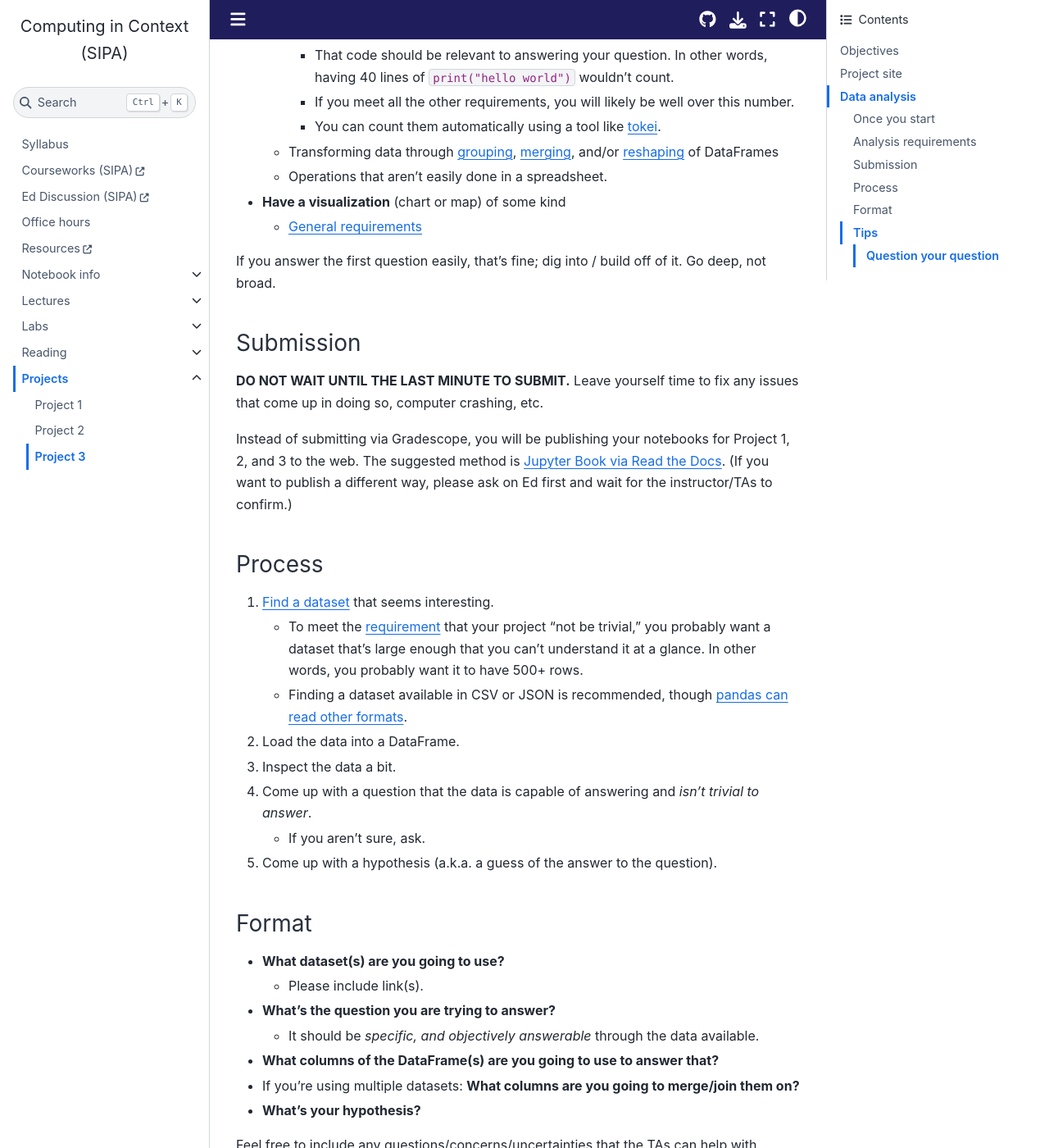
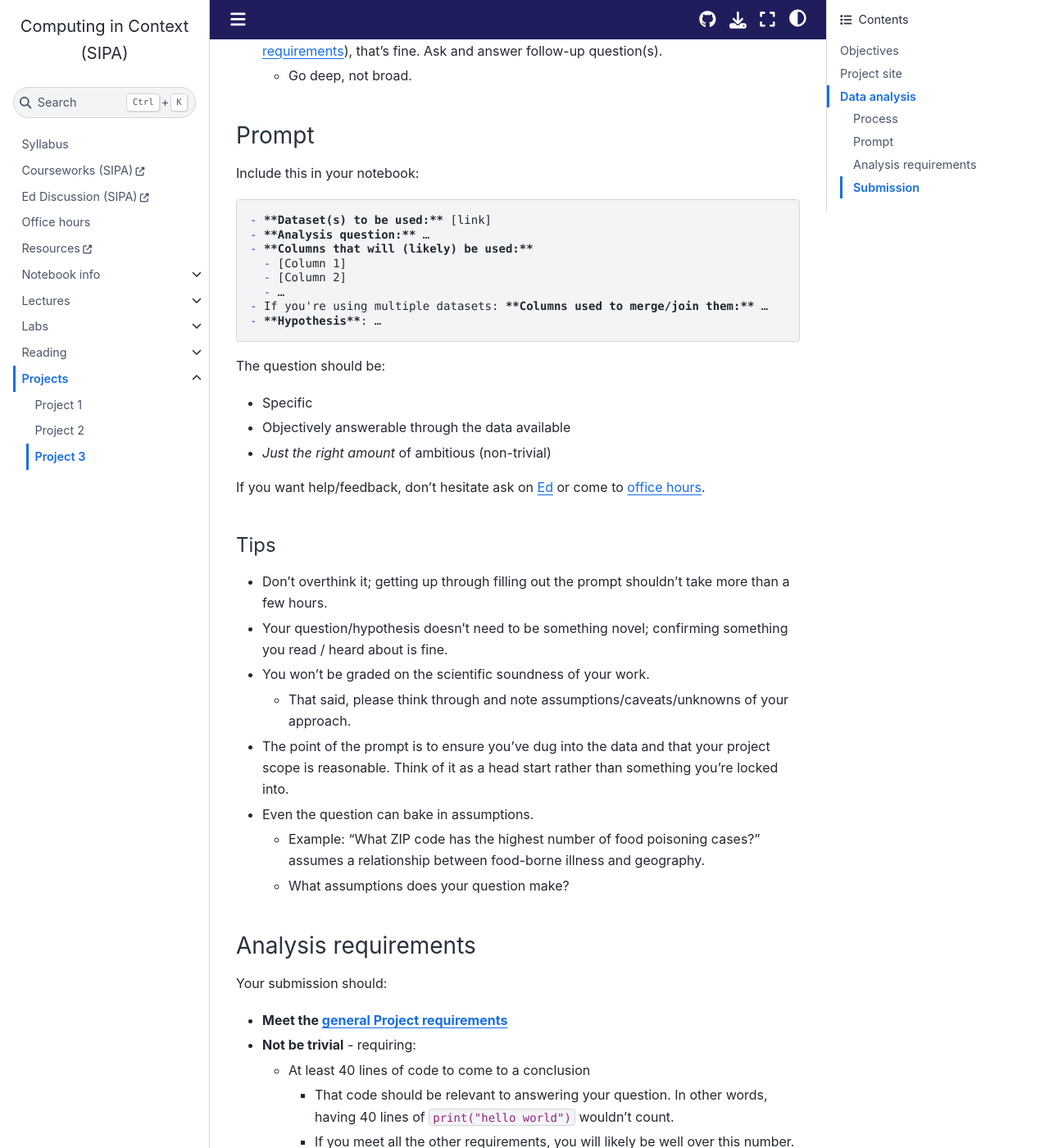
Before and after one commit to afeld/computing-in-context, a Jupyter Book: the page built from project_3.md, in a window 1280 px wide and 1400 px high, scrolled down 1271 px. Shown: the whole window at 82% size. Built offline with Jupyter Book 1.0.4 settings and Sphinx 7.4.7 and the Sphinx Book theme 1.1.4, drawn with Linux system fonts in a browser that asks for light colours; pages that are not in the unit, such as notebooks, are missing from menus; comment, search, counter and statistics services are not loaded; some of the changed text lies outside the part shown.

Commit message:
Python Final Project Proposal -> Project 3 prompt

````diff
--- a/project_3.md
+++ b/project_3.md
@@ -27,12 +27,54 @@ Please do not include your Lab notebooks in your site, per the [Academic Integri
 
 ## Data analysis
 
-We're looking for you to be _just the right amount_ of ambitious.
+[General Project information](notebooks.md#projects)
 
-### Once you start
+### Process
 
-- [General Project information](notebooks.md#projects)
-- If you end up answering your initial research question easily (haven't met the requirements below), ask and answer follow-up question(s).
+You'll be working in [the notebook created in Lecture 23](lecture_23.ipynb#create-notebook).
+
+1. [Find a dataset](notebooks.md#projects) that seems interesting.
+   - To meet the [requirement](#analysis-requirements) that your project "not be trivial," you probably want a dataset that's large enough that you can't understand it at a glance. In other words, you probably want it to have 500+ rows.
+1. Load the data into a DataFrame.
+1. Inspect the data a bit.
+1. Fill out the prompt (below).
+1. Answer the question.
+1. If you end up answering your initial research question easily (haven't met [the requirements](#analysis-requirements)), that's fine. Ask and answer follow-up question(s).
+   - Go deep, not broad.
+
+### Prompt
+
+Include this in your notebook:
+
+```md
+- **Dataset(s) to be used:** [link]
+- **Analysis question:** …
+- **Columns that will (likely) be used:**
+  - [Column 1]
+  - [Column 2]
+  - …
+- If you're using multiple datasets: **Columns used to merge/join them:** …
+- **Hypothesis**: …
+```
+
+The question should be:
+
+- Specific
+- Objectively answerable through the data available
+- _Just the right amount_ of ambitious (non-trivial)
+
+If you want help/feedback, don't hesitate ask on [Ed](https://courseworks2.columbia.edu/courses/207091/external_tools/37606?display=borderless) or come to [office hours](office_hours.md).
+
+#### Tips
+
+- Don't overthink it; getting up through filling out the prompt shouldn't take more than a few hours.
+- Your question/hypothesis doesn't need to be something novel; confirming something you read / heard about is fine.
+- You won't be graded on the scientific soundness of your work.
+  - That said, please think through and note assumptions/caveats/unknowns of your approach.
+- The point of the prompt is to ensure you've dug into the data and that your project scope is reasonable. Think of it as a head start rather than something you're locked into.
+- Even the question can bake in assumptions.
+  - Example: "What ZIP code has the highest number of food poisoning cases?" assumes a relationship between food-borne illness and geography.
+  - What assumptions does your question make?
 
 ### Analysis requirements
 
@@ -49,49 +91,6 @@ Your submission should:
 - **Have a visualization** (chart or map) of some kind
   - [General requirements](notebooks.md#visualizations)
 
-If you answer the first question easily, that's fine; dig into / build off of it. Go deep, not broad.
-
 ### Submission
 
-**DO NOT WAIT UNTIL THE LAST MINUTE TO SUBMIT.** Leave yourself time to fix any issues that come up in doing so, computer crashing, etc.
-
-Instead of submitting via Gradescope, you will be publishing your notebooks for Project 1, 2, and 3 to the web. The suggested method is [Jupyter Book via Read the Docs](week_13.md). (If you want to publish a different way, please ask on Ed first and wait for the instructor/TAs to confirm.)
-
-### Process
-
-1. [Find a dataset](notebooks.md#projects) that seems interesting.
-   - To meet the [requirement](#analysis-requirements) that your project "not be trivial," you probably want a dataset that's large enough that you can't understand it at a glance. In other words, you probably want it to have 500+ rows.
-   - Finding a dataset available in CSV or JSON is recommended, though [pandas can read other formats](https://pandas.pydata.org/pandas-docs/stable/user_guide/io.html).
-1. Load the data into a DataFrame.
-1. Inspect the data a bit.
-1. Come up with a question that the data is capable of answering and _isn't trivial to answer_.
-   - If you aren't sure, ask.
-1. Come up with a hypothesis (a.k.a. a guess of the answer to the question).
-
-### Format
-
-- **What dataset(s) are you going to use?**
-  - Please include link(s).
-- **What's the question you are trying to answer?**
-  - It should be _specific, and objectively answerable_ through the data available.
-- **What columns of the DataFrame(s) are you going to use to answer that?**
-- If you're using multiple datasets: **What columns are you going to merge/join them on?**
-- **What's your hypothesis?**
-
-Feel free to include any questions/concerns/uncertainties that the TAs can help with.
-
-### Tips
-
-- Don't overthink it; [the process above](#process) shouldn't take more than a few hours.
-- Your question/hypothesis doesn't need to be something novel; confirming something you read / heard about is fine.
-- You won't be graded on the scientific soundness of your work.
-  - That said, please think through and note assumptions/caveats/unknowns of your approach.
-- The point of the proposal is to ensure you've dug into the data and that your project scope is reasonable. Think of it as a head start rather than something you're locked into.
-
-#### Question your question
-
-Even the question can bake in assumptions. For example:
-
-> What ZIP code has the highest number of food poisoning cases?
-
-assumes a relationship between food-borne illness and geography. What assumptions does your question make?
+Instead of submitting via Gradescope, you will be submitting the URL to your project site.
````
Also changed, not shown: notebooks.md (+2 -0 lines).
